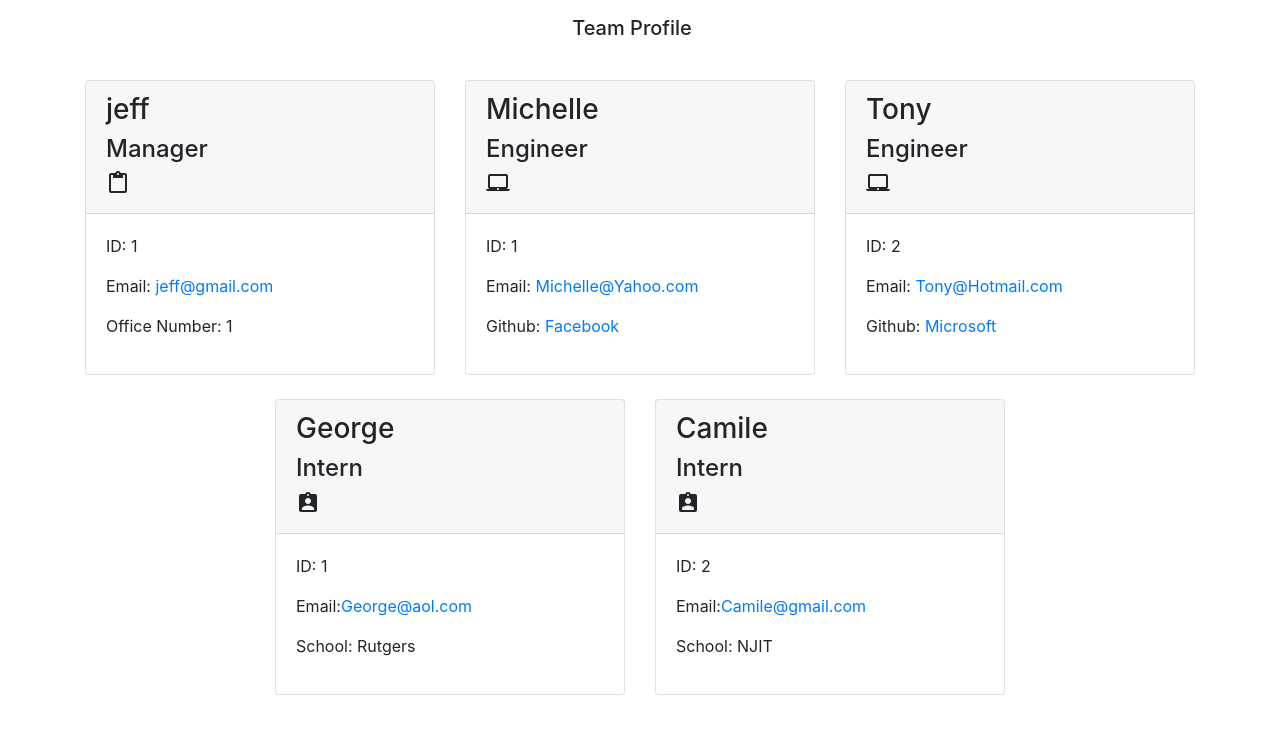
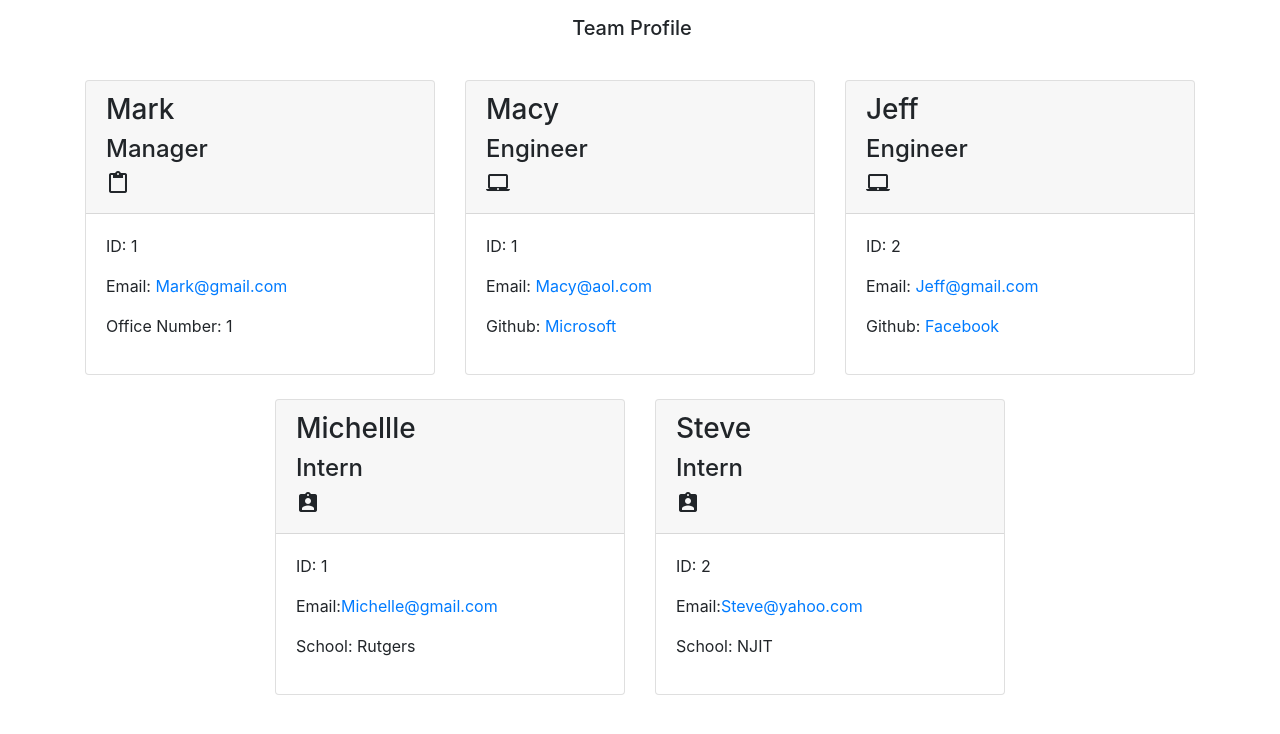
Before and after one commit to Ndefected15/SuperDuperTeamProfileGenerator, a website: page dist/team-profile.html in a window 1280 px wide. Drawn offline with nearby package versions, Linux system fonts and the light colour scheme.

Commit message:
Update team-profile.html

```diff
--- a/dist/team-profile.html
+++ b/dist/team-profile.html
@@ -25,12 +25,12 @@
   <div class="col-4 mt-4">
       <div class="card h-100">
           <div class="card-header">
-              <h3>jeff</h3>
+              <h3>Mark</h3>
               <h4>Manager</h4><i class="material-icons">content_paste</i>
           </div>
           <div class="card-body">
               <p class="id">ID: 1</p>
-              <p class="email">Email: <a href="mailto:jeff@gmail.com">jeff@gmail.com</a></p>
+              <p class="email">Email: <a href="mailto:Mark@gmail.com">Mark@gmail.com</a></p>
               <p class="office">Office Number: 1</p>
           </div>
       </div>
@@ -39,12 +39,26 @@
   <div class="col-4 mt-4">
       <div class="card h-100">
           <div class="card-header">
-              <h3>Michelle</h3>
+              <h3>Macy</h3>
               <h4>Engineer</h4><i class="material-icons">laptop_mac</i>
           </div>
           <div class="card-body">
               <p class="id">ID: 1</p>
-              <p class="email">Email: <a href="mailto:Michelle@Yahoo.com">Michelle@Yahoo.com</a></p>
+              <p class="email">Email: <a href="mailto:Macy@aol.com">Macy@aol.com</a></p>
+              <p class="github">Github: <a href="https://github.com/Microsoft">Microsoft</a></p>
+          </div>
+      </div>
+  </div>
+
+  <div class="col-4 mt-4">
+      <div class="card h-100">
+          <div class="card-header">
+              <h3>Jeff</h3>
+              <h4>Engineer</h4><i class="material-icons">laptop_mac</i>
+          </div>
+          <div class="card-body">
+              <p class="id">ID: 2</p>
+              <p class="email">Email: <a href="mailto:Jeff@gmail.com">Jeff@gmail.com</a></p>
               <p class="github">Github: <a href="https://github.com/Facebook">Facebook</a></p>
           </div>
       </div>
@@ -53,26 +67,12 @@
   <div class="col-4 mt-4">
       <div class="card h-100">
           <div class="card-header">
-              <h3>Tony</h3>
-              <h4>Engineer</h4><i class="material-icons">laptop_mac</i>
-          </div>
-          <div class="card-body">
-              <p class="id">ID: 2</p>
-              <p class="email">Email: <a href="mailto:Tony@Hotmail.com">Tony@Hotmail.com</a></p>
-              <p class="github">Github: <a href="https://github.com/Microsoft">Microsoft</a></p>
-          </div>
-      </div>
-  </div>
-
-  <div class="col-4 mt-4">
-      <div class="card h-100">
-          <div class="card-header">
-              <h3>George</h3>
+              <h3>Michellle</h3>
               <h4>Intern</h4><i class="material-icons">assignment_ind</i>
           </div>
           <div class="card-body">
               <p class="id">ID: 1</p>
-              <p class="email">Email:<a href="mailto:George@aol.com">George@aol.com</a></p>
+              <p class="email">Email:<a href="mailto:Michelle@gmail.com">Michelle@gmail.com</a></p>
               <p class="school">School: Rutgers</p>
           </div>
   </div>
@@ -81,12 +81,12 @@
   <div class="col-4 mt-4">
       <div class="card h-100">
           <div class="card-header">
-              <h3>Camile</h3>
+              <h3>Steve</h3>
               <h4>Intern</h4><i class="material-icons">assignment_ind</i>
           </div>
           <div class="card-body">
               <p class="id">ID: 2</p>
-              <p class="email">Email:<a href="mailto:Camile@gmail.com">Camile@gmail.com</a></p>
+              <p class="email">Email:<a href="mailto:Steve@yahoo.com">Steve@yahoo.com</a></p>
               <p class="school">School: NJIT</p>
           </div>
   </div>
```
